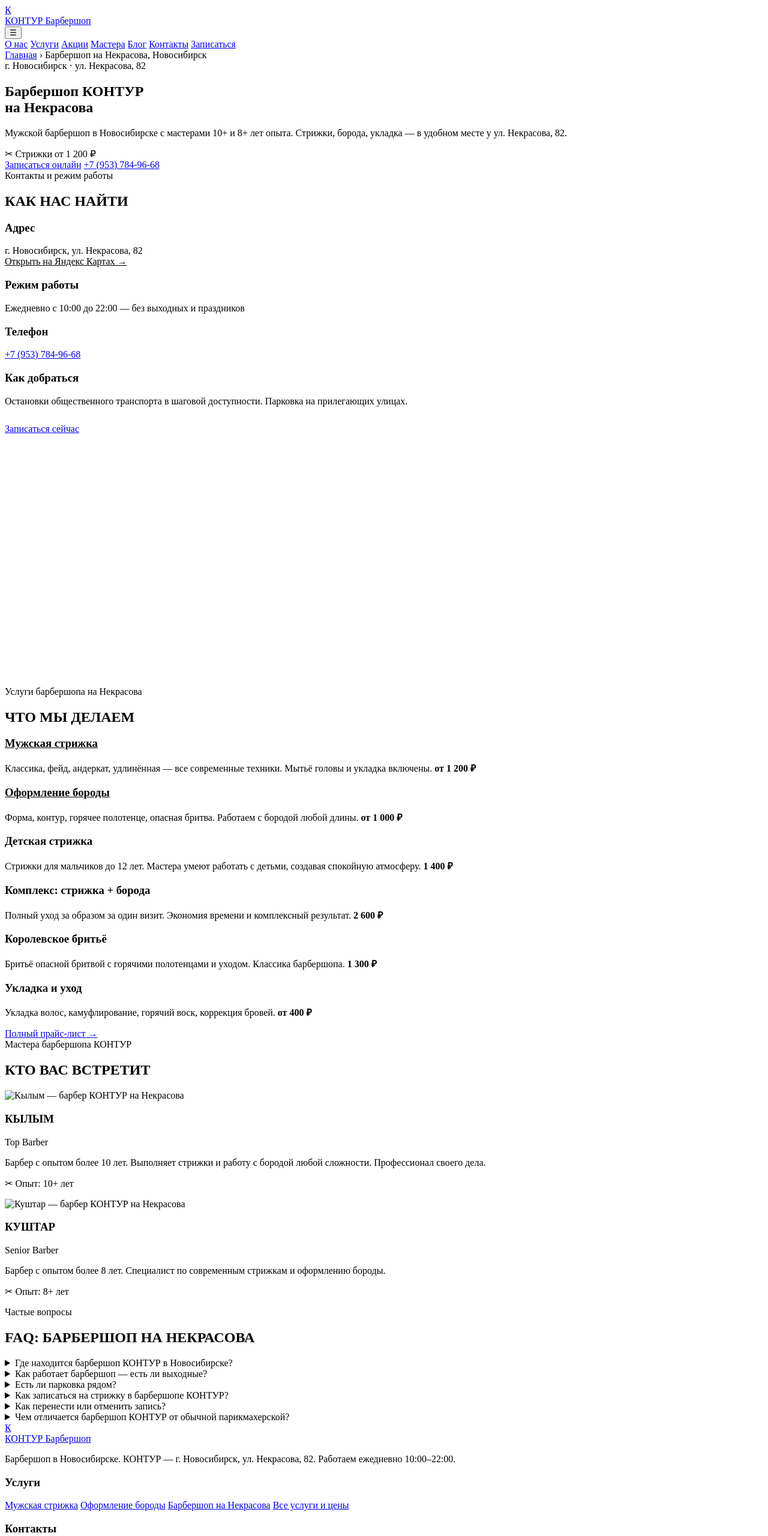
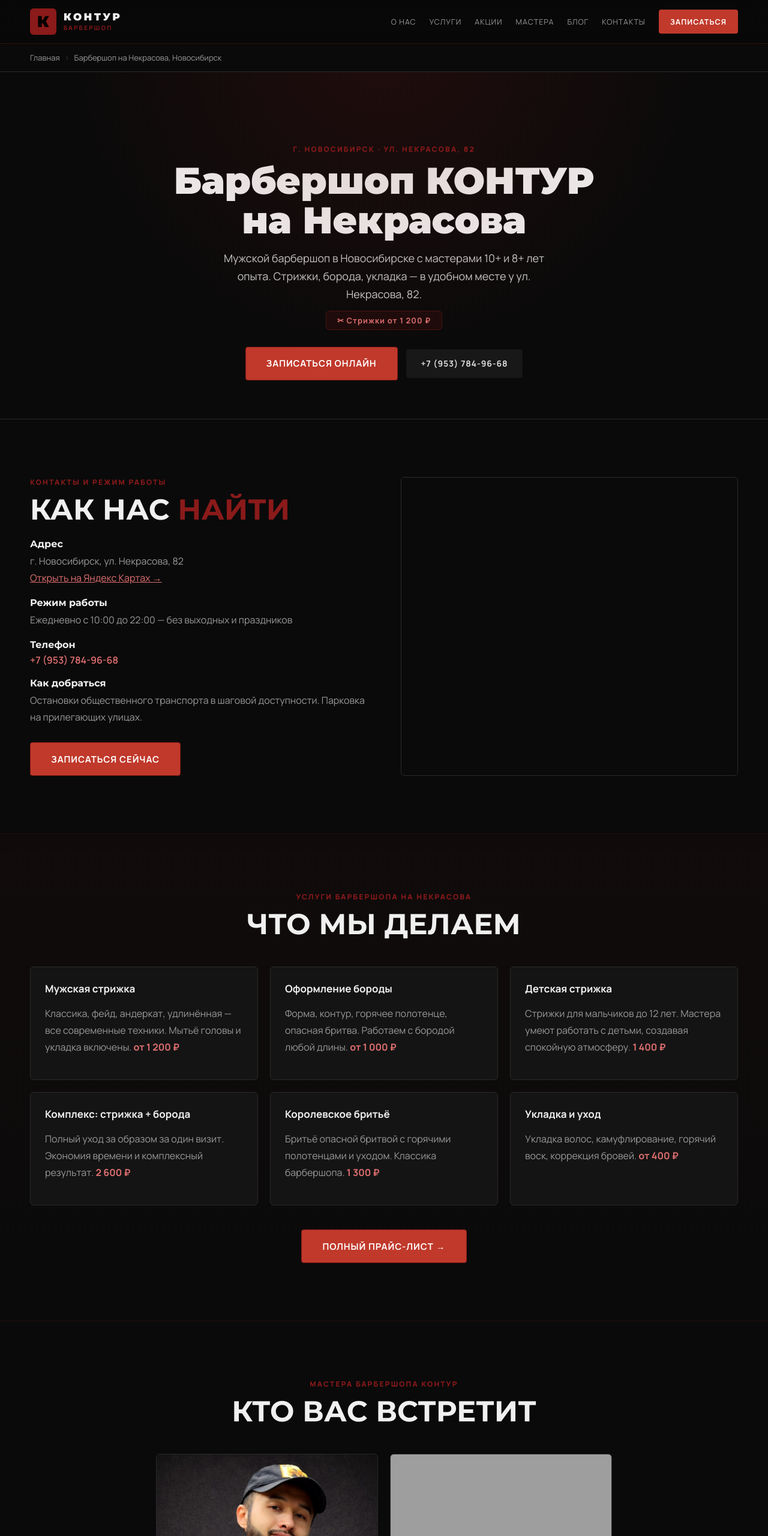
Before and after one commit to Gartrem/kontur1, a plain HTML site: page docs/barbershop-nekrasova.html in a window 1280 px wide. Shown: the top 2560 px of the page at 60% size. Drawn offline with Linux system fonts and the light colour scheme; the site is published under a folder, as on GitHub Pages, so addresses that start at the root find nothing.

Commit message:
Add files via upload

```diff
--- a/docs/barbershop-nekrasova.html
+++ b/docs/barbershop-nekrasova.html
@@ -49,11 +49,11 @@
     "hasMap": "https://yandex.ru/maps/?text=Новосибирск+ул+Некрасова+82"
   }
   </script>
-  <link rel="icon" type="image/svg+xml" href="/favicon.svg" />
+  <link rel="icon" type="image/svg+xml" href="./favicon.svg" />
   <link rel="preconnect" href="https://fonts.googleapis.com">
   <link rel="preconnect" href="https://fonts.gstatic.com" crossorigin>
   <link href="https://fonts.googleapis.com/css2?family=Manrope:wght@300;400;500;600;700;800&family=Montserrat:wght@400;500;700;800;900&display=swap" rel="stylesheet">
-  <link rel="stylesheet" href="/styles.css" />
+  <link rel="stylesheet" href="./styles.css" />
 </head>
 <body>
 
@@ -68,12 +68,12 @@
       </a>
       <button class="menu-btn" id="menuBtn" aria-label="Меню">☰</button>
       <nav class="nav" id="nav">
-        <a href="/#about">О нас</a>
-        <a href="/#services">Услуги</a>
-        <a href="/#promo">Акции</a>
-        <a href="/#team">Мастера</a>
-        <a href="/#blog">Блог</a>
-        <a href="/#contact">Контакты</a>
+        <a href="./index.html#about">О нас</a>
+        <a href="./index.html#services">Услуги</a>
+        <a href="./index.html#promo">Акции</a>
+        <a href="./index.html#team">Мастера</a>
+        <a href="./index.html#blog">Блог</a>
+        <a href="./index.html#contact">Контакты</a>
         <a class="btn btn-nav" href="https://n655230.yclients.com/" target="_blank" rel="noopener">Записаться</a>
       </nav>
     </div>
@@ -154,11 +154,11 @@
         </div>
         <div class="grid-3">
           <div class="card">
-            <h3><a href="/muzhskaya-strizhka-novosibirsk" style="color:inherit;">Мужская стрижка</a></h3>
+            <h3><a href="./muzhskaya-strizhka-novosibirsk.html" style="color:inherit;">Мужская стрижка</a></h3>
             <p>Классика, фейд, андеркат, удлинённая — все современные техники. Мытьё головы и укладка включены. <strong style="color:var(--red-light);">от 1 200 ₽</strong></p>
           </div>
           <div class="card">
-            <h3><a href="/oformlenie-borody-novosibirsk" style="color:inherit;">Оформление бороды</a></h3>
+            <h3><a href="./oformlenie-borody-novosibirsk.html" style="color:inherit;">Оформление бороды</a></h3>
             <p>Форма, контур, горячее полотенце, опасная бритва. Работаем с бородой любой длины. <strong style="color:var(--red-light);">от 1 000 ₽</strong></p>
           </div>
           <div class="card">
@@ -179,7 +179,7 @@
           </div>
         </div>
         <div class="center mt-40">
-          <a class="btn btn-red btn-lg" href="/#services">Полный прайс-лист →</a>
+          <a class="btn btn-red btn-lg" href="./index.html#services">Полный прайс-лист →</a>
         </div>
       </div>
     </section>
@@ -193,7 +193,7 @@
         <div class="grid-2-team">
           <article class="team-card">
             <div class="team-card-photo">
-              <img src="/images/kylym.jpg" alt="Кылым — барбер КОНТУР на Некрасова" loading="lazy" decoding="async" />
+              <img src="./images/kylym.jpg" alt="Кылым — барбер КОНТУР на Некрасова" loading="lazy" decoding="async" />
             </div>
             <div class="team-card-body">
               <h3>КЫЛЫМ</h3>
@@ -204,7 +204,7 @@
           </article>
           <article class="team-card">
             <div class="team-card-photo">
-              <img src="/images/kushtar.jpg" alt="Куштар — барбер КОНТУР на Некрасова" loading="lazy" decoding="async" />
+              <img src="./images/kushtar.jpg" alt="Куштар — барбер КОНТУР на Некрасова" loading="lazy" decoding="async" />
             </div>
             <div class="team-card-body">
               <h3>КУШТАР</h3>
@@ -268,10 +268,10 @@
       </div>
       <div>
         <h3>Услуги</h3>
-        <a href="/muzhskaya-strizhka-novosibirsk">Мужская стрижка</a>
-        <a href="/oformlenie-borody-novosibirsk">Оформление бороды</a>
-        <a href="/barbershop-nekrasova">Барбершоп на Некрасова</a>
-        <a href="/#services">Все услуги и цены</a>
+        <a href="./muzhskaya-strizhka-novosibirsk.html">Мужская стрижка</a>
+        <a href="./oformlenie-borody-novosibirsk.html">Оформление бороды</a>
+        <a href="./barbershop-nekrasova.html">Барбершоп на Некрасова</a>
+        <a href="./index.html#services">Все услуги и цены</a>
       </div>
       <div>
         <h3>Контакты</h3>
@@ -287,6 +287,6 @@
     </div>
   </footer>
 
-  <script src="/script.js"></script>
+  <script src="./script.js"></script>
 </body>
 </html>
```
Also changed, not shown: docs/index.html (+21 -21 lines), docs/muzhskaya-strizhka-novosibirsk.html (+16 -16 lines), docs/oformlenie-borody-novosibirsk.html (+15 -15 lines).
